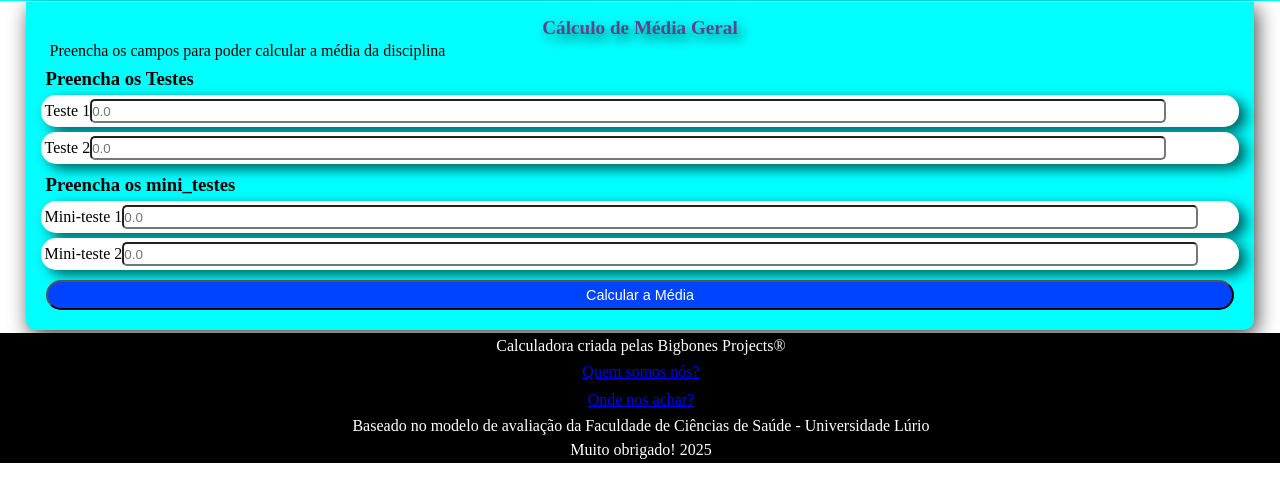
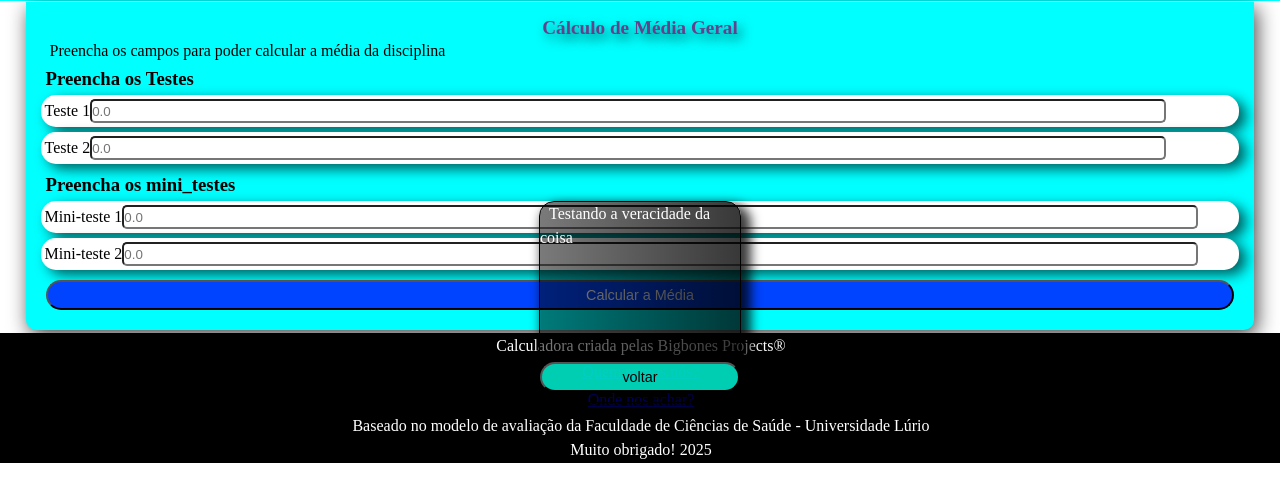
Before and after one commit to Bigbones0010/calculadora-UniLurio-FCS, a plain HTML site: page html/medias.html in a window 1280 px wide. Shown: the part 98-600 px from the top of the page. Drawn offline with Linux system fonts and the light colour scheme.

Commit message:
aumentando conteudo

```diff
--- a/css/medias.css
+++ b/css/medias.css
@@ -156,6 +156,28 @@ button{
     padding: 5px;
 }
 
+section.aviso{
+    width: 200px;
+    height: 200px;
+    border: 1px solid black;
+    position: absolute;
+    top: 50%;
+    left: 50%;
+    transform: translate(-50%,-50%);
+    background-image: linear-gradient(to right, rgba(0, 0, 0, 0.521), rgba(0, 0, 0, 0.781));
+    color: white;
+    border-radius: 15px;
+    box-shadow: 6px 7px 11px 4px rgba(0, 0, 0, 0.774);
+}
+
+section.aviso button{
+    position: absolute;
+    top: 80%;
+    color: black;
+    background-color: rgba(0, 255, 221, 0.808);
+
+}
+
 footer{
     width: 100vw;
     margin: auto;
--- a/html/medias.html
+++ b/html/medias.html
@@ -51,7 +51,9 @@
         </section>
 
         <section class="aviso" id="aviso">
+            <p>Testando a veracidade da coisa</p>
 
+            <button>voltar</button>
         </section>
     </main>
     <footer>
--- a/js/medias.js
+++ b/js/medias.js
@@ -24,6 +24,5 @@ function calculadora (){
     var calculandoMiniteste = ((miniTeste1+miniTeste2)/2)*0.25
 
     var media = calculandoteste+calculandoMiniteste
-
     alert (media)
 }
```
